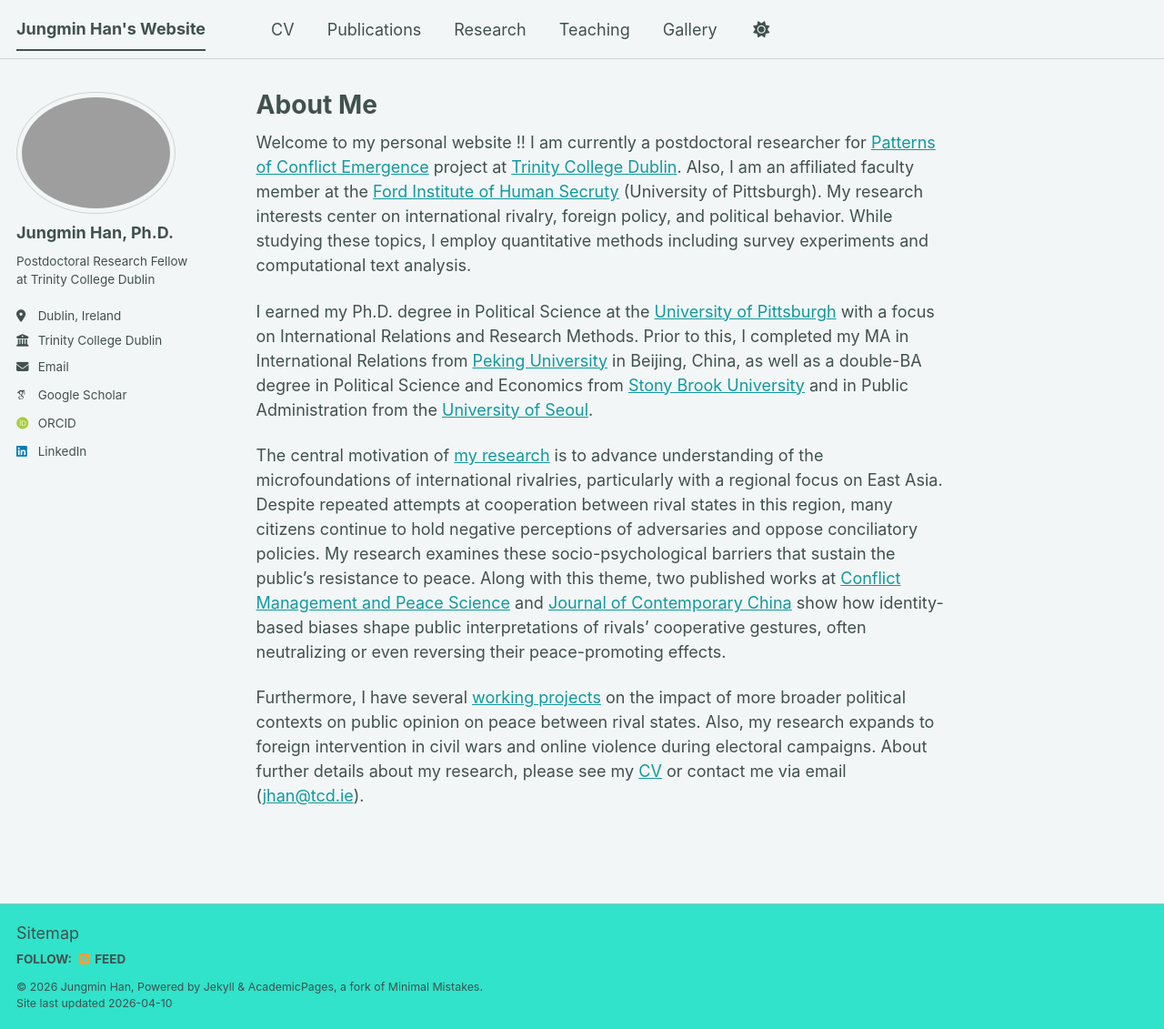
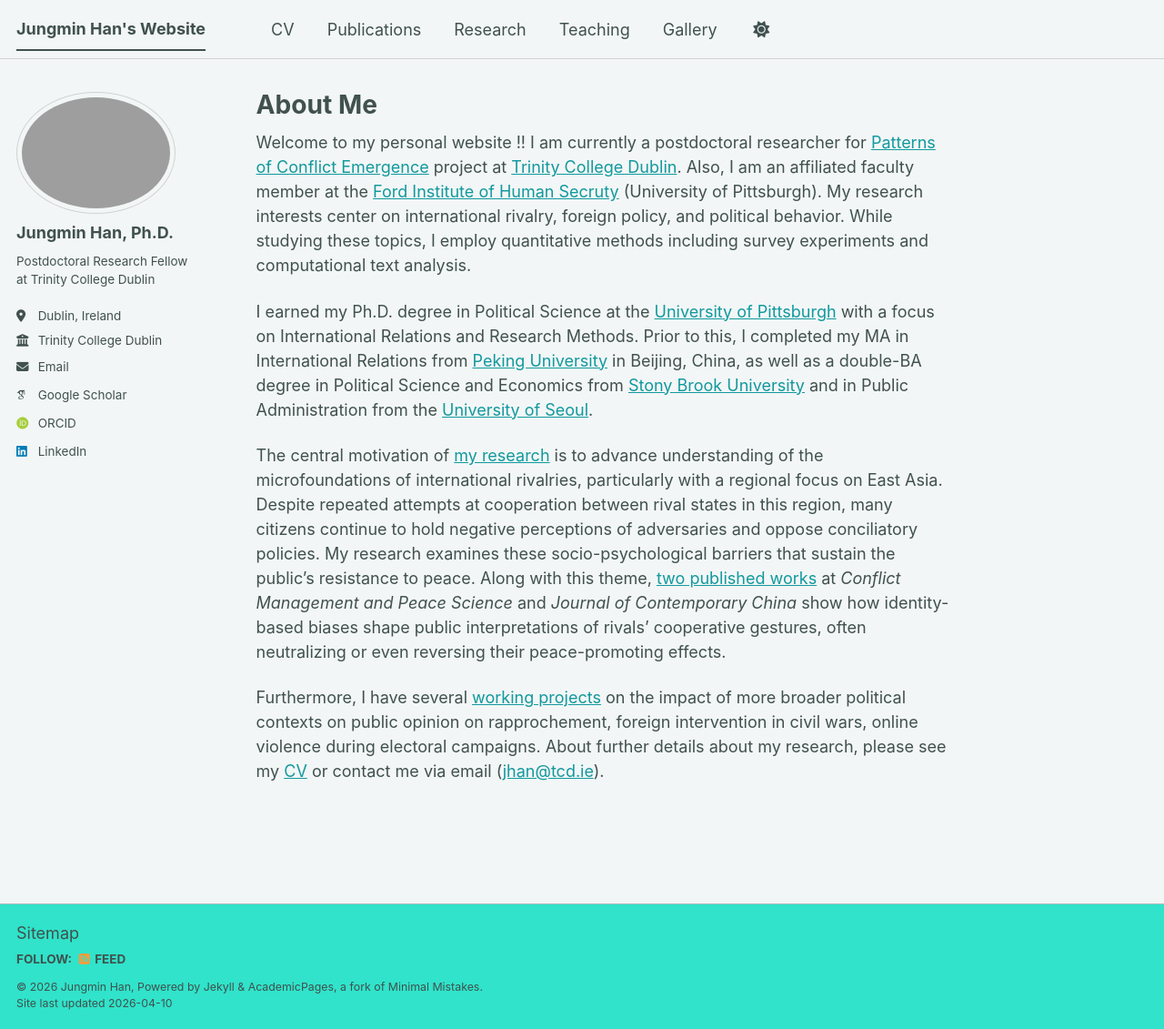
Before and after one commit to jungmin-lawrence-han/jungmin-lawrence-han.github.io, a Jekyll site: the page built from _pages/about.md, in a window 1280 px wide and 1131 px high. Shown: the whole window at 91% size. Built offline with Jekyll 4.4.1, drawn with Linux system fonts in a browser that asks for light colours; some web fonts are replaced; a script bundle is joined from its source files by our own code; library files that are not in the unit come from our copies.

Commit message:
Update about.md

```diff
--- a/_pages/about.md
+++ b/_pages/about.md
@@ -11,6 +11,6 @@ Welcome to my personal website !! I am currently a postdoctoral researcher for [
 
 I earned my Ph.D. degree in Political Science at the [University of Pittsburgh](https://www.polisci.pitt.edu) with a focus on International Relations and Research Methods. Prior to this, I completed my MA in International Relations from [Peking University](https://www.sis.pku.edu.cn/en/) in Beijing, China, as well as a double-BA degree in Political Science and Economics from [Stony Brook University](https://www.stonybrook.edu) and in Public Administration from the [University of Seoul](https://www.uos.ac.kr/eng/web/main).
 
-The central motivation of [my research](/research/) is to advance understanding of the microfoundations of international rivalries, particularly with a regional focus on East Asia. Despite repeated attempts at cooperation between rival states in this region, many citizens continue to hold negative perceptions of adversaries and oppose conciliatory policies. My research examines these socio-psychological barriers that sustain the public's resistance to peace. Along with this theme, two published works at [Conflict Management and Peace Science](https://doi.org/10.1177/07388942251395480) and [Journal of Contemporary China](https://doi.org/10.1080/10670564.2025.2549103) show how identity-based biases shape public interpretations of rivals’ cooperative gestures, often neutralizing or even reversing their peace-promoting effects.
+The central motivation of [my research](/research/) is to advance understanding of the microfoundations of international rivalries, particularly with a regional focus on East Asia. Despite repeated attempts at cooperation between rival states in this region, many citizens continue to hold negative perceptions of adversaries and oppose conciliatory policies. My research examines these socio-psychological barriers that sustain the public's resistance to peace. Along with this theme, [two published works](/publications/) at _Conflict Management and Peace Science_ and _Journal of Contemporary China_ show how identity-based biases shape public interpretations of rivals’ cooperative gestures, often neutralizing or even reversing their peace-promoting effects.
 
-Furthermore, I have several [working projects](/research/) on the impact of more broader political contexts on public opinion on peace between rival states. Also, my research expands to foreign intervention in civil wars and online violence during electoral campaigns. About further details about my research, please see my [CV](/cv/) or contact me via email ([jhan@tcd.ie](mailto:jhan@tcd.ie)).
+Furthermore, I have several [working projects](/research/) on the impact of more broader political contexts on public opinion on rapprochement, foreign intervention in civil wars, online violence during electoral campaigns. About further details about my research, please see my [CV](/cv/) or contact me via email ([jhan@tcd.ie](mailto:jhan@tcd.ie)).
```
